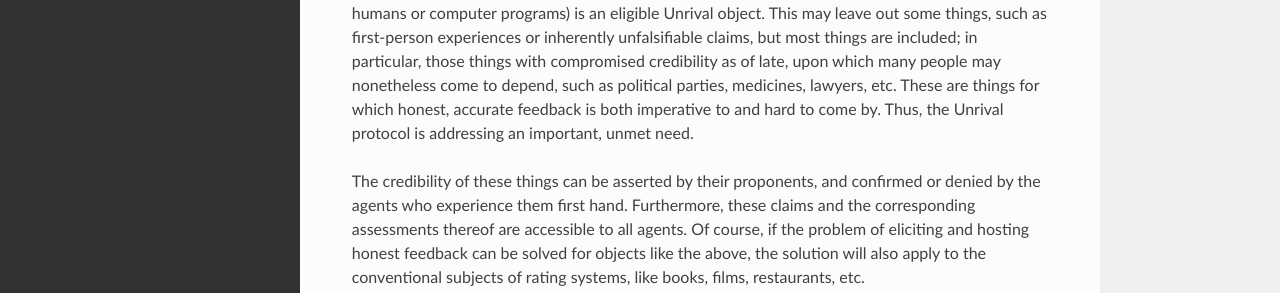
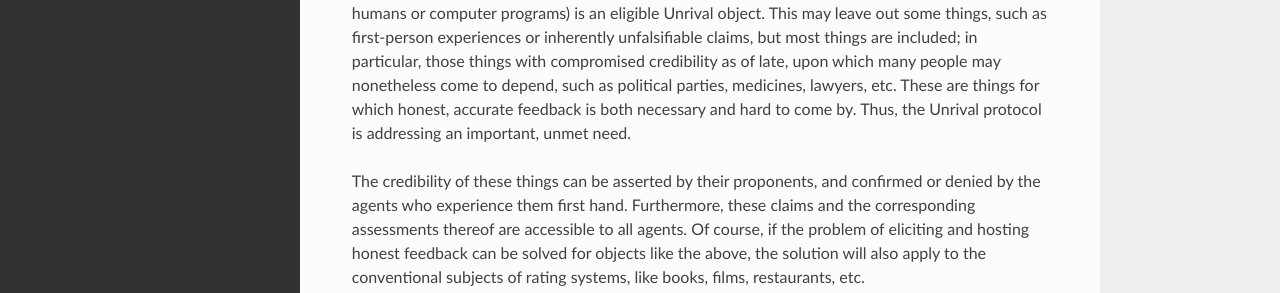
Before and after one commit to unrival-protocol/documentation, a Sphinx documentation site: the page built from source/whitepaper.rst, in a window 1280 px wide and 900 px high. Shown: the part 502-795 px from the top of the window. Built offline with Sphinx 7.4.7 and the Read the Docs theme 2.0.0, drawn with Linux system fonts in a browser that asks for light colours; some of the changed text lies outside the part shown.

Commit message:
fix typo

```diff
--- a/source/whitepaper.org
+++ b/source/whitepaper.org
@@ -7,7 +7,7 @@
 
 *UNIVERSAL FEEDBACK*
 
-Any thing about which certain properties can be confirmed or denied by third parties (be they humans or computer programs) is an eligible Unrival object.  This may leave out some things, such as first-person experiences or inherently unfalsifiable claims, but most things are included;  in particular, those things with compromised credibility as of late, upon which many people may nonetheless come to depend, such as political parties, medicines, lawyers, etc.  These are things for which honest, accurate feedback is both imperative to and hard to come by.  Thus, the Unrival protocol is addressing an important, unmet need.
+Any thing about which certain properties can be confirmed or denied by third parties (be they humans or computer programs) is an eligible Unrival object.  This may leave out some things, such as first-person experiences or inherently unfalsifiable claims, but most things are included;  in particular, those things with compromised credibility as of late, upon which many people may nonetheless come to depend, such as political parties, medicines, lawyers, etc.  These are things for which honest, accurate feedback is both necessary and hard to come by.  Thus, the Unrival protocol is addressing an important, unmet need.
 
 The credibility of these things can be asserted by their proponents, and confirmed or denied by the agents who experience them first hand.  Furthermore, these claims and the corresponding assessments thereof are accessible to all agents.  Of course, if the problem of eliciting and hosting honest feedback can be solved for objects like the above, the solution will also apply to the conventional subjects of rating systems, like books, films, restaurants, etc.
 
--- a/source/whitepaper.rst
+++ b/source/whitepaper.rst
@@ -13,7 +13,7 @@
 
 **UNIVERSAL FEEDBACK**
 
-Any thing about which certain properties can be confirmed or denied by third parties (be they humans or computer programs) is an eligible Unrival object.  This may leave out some things, such as first-person experiences or inherently unfalsifiable claims, but most things are included;  in particular, those things with compromised credibility as of late, upon which many people may nonetheless come to depend, such as political parties, medicines, lawyers, etc.  These are things for which honest, accurate feedback is both imperative to and hard to come by.  Thus, the Unrival protocol is addressing an important, unmet need.
+Any thing about which certain properties can be confirmed or denied by third parties (be they humans or computer programs) is an eligible Unrival object.  This may leave out some things, such as first-person experiences or inherently unfalsifiable claims, but most things are included;  in particular, those things with compromised credibility as of late, upon which many people may nonetheless come to depend, such as political parties, medicines, lawyers, etc.  These are things for which honest, accurate feedback is both necessary and hard to come by.  Thus, the Unrival protocol is addressing an important, unmet need.
 
 The credibility of these things can be asserted by their proponents, and confirmed or denied by the agents who experience them first hand.  Furthermore, these claims and the corresponding assessments thereof are accessible to all agents.  Of course, if the problem of eliciting and hosting honest feedback can be solved for objects like the above, the solution will also apply to the conventional subjects of rating systems, like books, films, restaurants, etc.
 
```
Also changed, not shown: other parts of source/whitepaper.org (+1 -1 lines), other parts of source/whitepaper.rst (+1 -1 lines).
